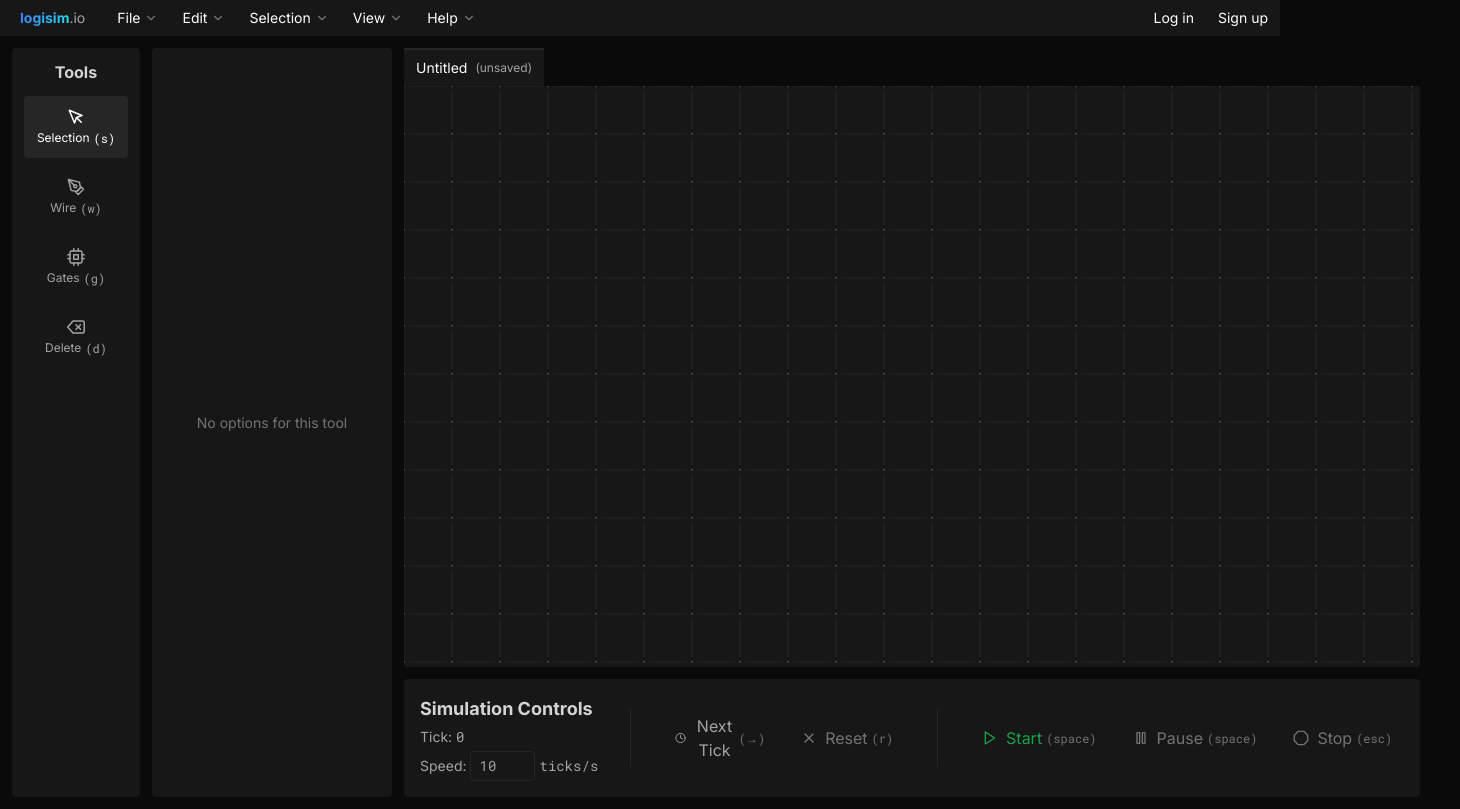
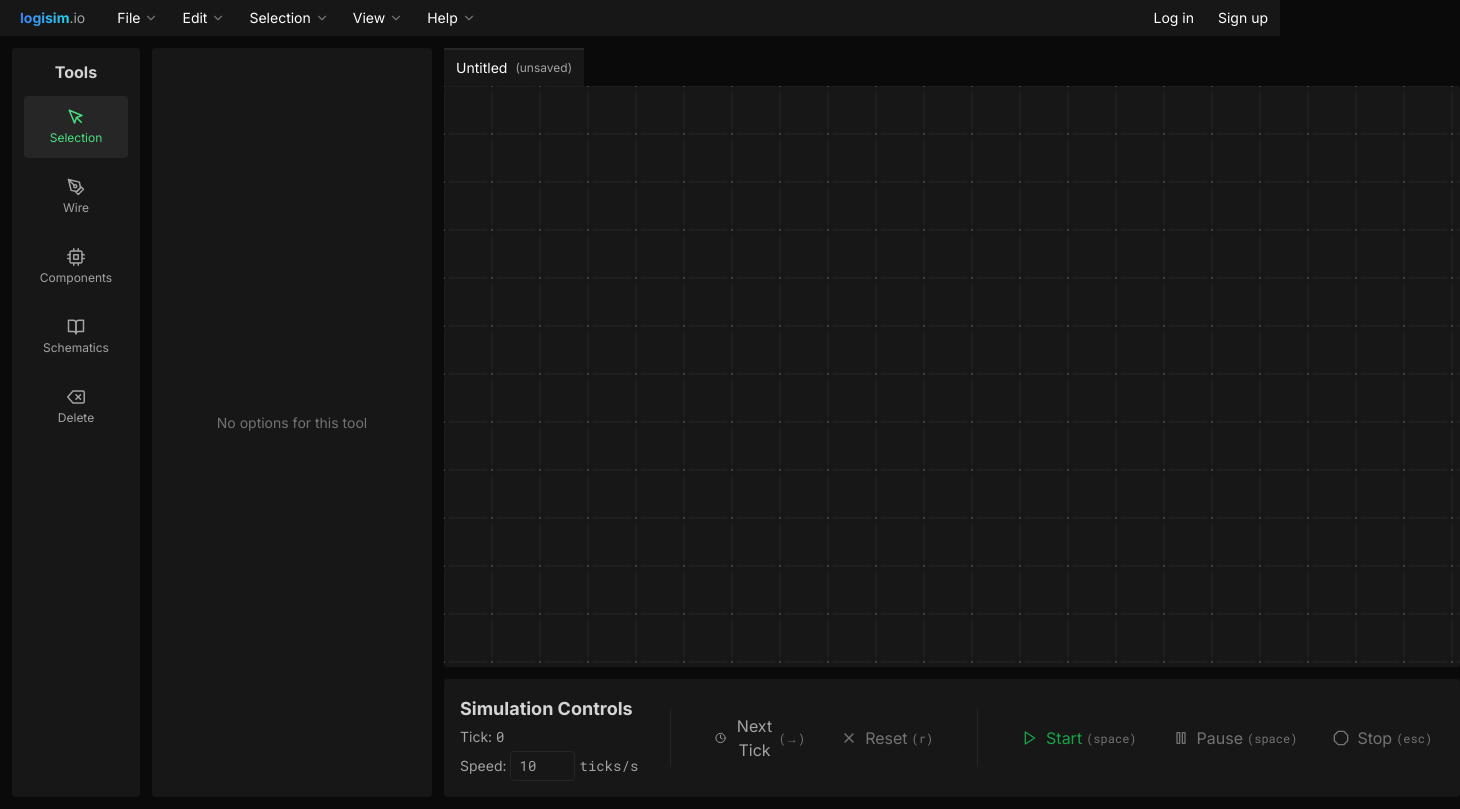
Before and after one commit to logisim-io/website, a Next.js app: page / in a window 1280 px wide. Shown: the whole page, 1460 px wide, since content can reach past the window. Built offline with nearby package versions, Linux system fonts and the light colour scheme.

Commit message:
Rename gates to components

```diff
--- a/src/components/layout/Sidebar.js
+++ b/src/components/layout/Sidebar.js
@@ -1,23 +1,29 @@
 'use client';
 
 import { useEffect, useState } from 'react';
+import BookOpenIcon from '@/assets/icons/book-open.svg';
 import CPUIcon from '@/assets/icons/cpu.svg';
 import DeleteIcon from '@/assets/icons/delete.svg';
-import InfoIcon from '@/assets/icons/info.svg';
 import LogInIcon from '@/assets/icons/log-in.svg';
 import LogOutIcon from '@/assets/icons/log-out.svg';
 import MousePointerIcon from '@/assets/icons/mouse-pointer.svg';
 import MoveIcon from '@/assets/icons/move.svg';
 import PenToolIcon from '@/assets/icons/pen-tool.svg';
 
-const gates = [
-    { name: 'AND', inputs: 2, outputs: 1 },
-    { name: 'OR', inputs: 2, outputs: 1 },
-    { name: 'XOR', inputs: 2, outputs: 1 },
-    { name: 'NOT', inputs: 1, outputs: 1 },
-    { name: 'NAND', inputs: 2, outputs: 1 },
-    { name: 'NOR', inputs: 2, outputs: 1 },
-    { name: 'XNOR', inputs: 2, outputs: 1 }
+const components = [
+    { name: 'AND Gate', category: 'Gates', inputs: 2, outputs: 1 },
+    { name: 'OR Gate', category: 'Gates', inputs: 2, outputs: 1 },
+    { name: 'XOR Gate', category: 'Gates', inputs: 2, outputs: 1 },
+    { name: 'NOT Gate', category: 'Gates', inputs: 1, outputs: 1 },
+    { name: 'NAND Gate', category: 'Gates', inputs: 2, outputs: 1 },
+    { name: 'NOR Gate', category: 'Gates', inputs: 2, outputs: 1 },
+    { name: 'XNOR Gate', category: 'Gates', inputs: 2, outputs: 1 },
+    { name: 'Bulb', category: 'Visuals', inputs: 1 },
+    { name: 'Switch', category: 'Inputs', inputs: 1 },
+    { name: 'Button', category: 'Inputs', inputs: 1 },
+    { name: 'Constant', category: 'Inputs', inputs: 1 },
+    { name: 'Input', category: 'schematics', inputs: 1 },
+    { name: 'Output', category: 'Schematics', inputs: 1 }
 ];
 
 export default function Sidebar({ className = '', isLocked = false }) {
@@ -26,13 +32,17 @@ export default function Sidebar({ className = '', isLocked = false }) {
     return (
         <div className={`flex gap-3 ${className}`}>
             <Toolbar currentTool={currentTool} setCurrentTool={setCurrentTool} isLocked={isLocked} />
-            {
-                currentTool === 'gates'
-                    ? <GatesPanel isLocked={isLocked} />
-                    : currentTool === 'wire'
-                        ? <WiresPanel />
-                        : <NoOptionsPanel />
-            }
+            <div className="h-full w-[280px]">
+                {
+                    currentTool === 'components'
+                        ? <ComponentsPanel isLocked={isLocked} />
+                        : currentTool === 'wire'
+                            ? <WiresPanel isLocked={isLocked} />
+                            : currentTool === 'schematics'
+                                ? <SchematicsPanel isLocked={isLocked} />
+                                : <NoOptionsPanel />
+                }
+            </div>
         </div>
     );
 }
@@ -54,7 +64,12 @@ export function Toolbar({ currentTool, setCurrentTool, isLocked = false }) {
                     break;
                 }
                 case 'KeyG': {
-                    setCurrentTool('gates');
+                    setCurrentTool('components');
+
+                    break;
+                }
+                case 'KeyC': {
+                    setCurrentTool('schematics');
 
                     break;
                 }
@@ -76,39 +91,33 @@ export function Toolbar({ currentTool, setCurrentTool, isLocked = false }) {
             <p className="text-center font-bold text-neutral-300">Tools</p>
             <ul className="grow flex flex-col gap-2">
                 <li>
-                    <button type="button" className={`w-full p-3 flex flex-col items-center justify-center gap-1 ${isLocked ? 'text-neutral-500 cursor-not-allowed' : currentTool === 'selection' ? 'text-white bg-neutral-800' : 'text-neutral-400 hover:text-white hover:bg-neutral-800'} rounded`} onClick={() => setCurrentTool('selection')} disabled={isLocked}>
+                    <button type="button" className={`w-full p-3 flex flex-col items-center justify-center gap-1 ${isLocked ? 'text-neutral-500 cursor-not-allowed' : currentTool === 'selection' ? 'text-green-400 bg-neutral-800' : 'text-neutral-400 hover:text-white hover:bg-neutral-800'} rounded`} onClick={() => setCurrentTool('selection')} disabled={isLocked}>
                         <MousePointerIcon width="18" height="18" />
-                        <div className="flex items-center gap-1 text-xs">
-                            <span>Selection</span>
-                            <span className="font-mono">(s)</span>
-                        </div>
+                        <span className="text-xs">Selection</span>
                     </button>
                 </li>
                 <li>
-                    <button type="button" className={`w-full p-3 flex flex-col items-center justify-center gap-1 ${isLocked ? 'text-neutral-500 cursor-not-allowed' : currentTool === 'wire' ? 'text-white bg-neutral-800' : 'text-neutral-400 hover:text-white hover:bg-neutral-800'} rounded`} onClick={() => setCurrentTool('wire')} disabled={isLocked}>
+                    <button type="button" className={`w-full p-3 flex flex-col items-center justify-center gap-1 ${isLocked ? 'text-neutral-500 cursor-not-allowed' : currentTool === 'wire' ? 'text-orange-400 bg-neutral-800' : 'text-neutral-400 hover:text-white hover:bg-neutral-800'} rounded`} onClick={() => setCurrentTool('wire')} disabled={isLocked}>
                         <PenToolIcon width="18" height="18" />
-                        <div className="flex items-center gap-1 text-xs">
-                            <span>Wire</span>
-                            <span className="font-mono">(w)</span>
-                        </div>
+                        <span className="text-xs">Wire</span>
                     </button>
                 </li>
                 <li>
-                    <button type="button" className={`w-full p-3 flex flex-col items-center justify-center gap-1 ${isLocked ? 'text-neutral-500 cursor-not-allowed' : currentTool === 'gates' ? 'text-white bg-neutral-800' : 'text-neutral-400 hover:text-white hover:bg-neutral-800'} rounded`} onClick={() => setCurrentTool('gates')} disabled={isLocked}>
+                    <button type="button" className={`w-full p-3 flex flex-col items-center justify-center gap-1 ${isLocked ? 'text-neutral-500 cursor-not-allowed' : currentTool === 'components' ? 'text-blue-400 bg-neutral-800' : 'text-neutral-400 hover:text-white hover:bg-neutral-800'} rounded`} onClick={() => setCurrentTool('components')} disabled={isLocked}>
                         <CPUIcon width="18" height="18" />
-                        <div className="flex items-center gap-1 text-xs">
-                            <span>Gates</span>
-                            <span className="font-mono">(g)</span>
-                        </div>
+                        <span className="text-xs">Components</span>
                     </button>
                 </li>
                 <li>
-                    <button type="button" className={`w-full p-3 flex flex-col items-center justify-center gap-1 ${isLocked ? 'text-neutral-500 cursor-not-allowed' : currentTool === 'delete' ? 'text-white bg-neutral-800' : 'text-neutral-400 hover:text-white hover:bg-neutral-800'} rounded`} onClick={() => setCurrentTool('delete')} disabled={isLocked}>
+                    <button type="button" className={`w-full p-3 flex flex-col items-center justify-center gap-1 ${isLocked ? 'text-neutral-500 cursor-not-allowed' : currentTool === 'schematics' ? 'text-purple-400 bg-neutral-800' : 'text-neutral-400 hover:text-white hover:bg-neutral-800'} rounded`} onClick={() => setCurrentTool('schematics')} disabled={isLocked}>
+                        <BookOpenIcon width="18" height="18" />
+                        <span className="text-xs">Schematics</span>
+                    </button>
+                </li>
+                <li>
+                    <button type="button" className={`w-full p-3 flex flex-col items-center justify-center gap-1 ${isLocked ? 'text-neutral-500 cursor-not-allowed' : currentTool === 'delete' ? 'text-red-400 bg-neutral-800' : 'text-neutral-400 hover:text-white hover:bg-neutral-800'} rounded`} onClick={() => setCurrentTool('delete')} disabled={isLocked}>
                         <DeleteIcon width="18" height="18" />
-                        <div className="flex items-center gap-1 text-xs">
-                            <span>Delete</span>
-                            <span className="font-mono">(d)</span>
-                        </div>
+                        <span className="text-xs">Delete</span>
                     </button>
                 </li>
             </ul>
@@ -116,54 +125,57 @@ export function Toolbar({ currentTool, setCurrentTool, isLocked = false }) {
     );
 }
 
-export function GatesPanel({ isLocked }) {
-    // TODO make gates a component attribute
+export function ComponentsPanel({ isLocked }) {
+    // TODO make the components list an attribute to this function
+    // TODO color-code components by category, and add filter buttons at the top of the components panel
 
-    const [currentGate, setCurrentGate] = useState(null);
+    const [currentComponent, setCurrentComponent] = useState(null);
 
     useEffect(() => {
         const onKeyDown = (event) => {
             if (isLocked || !event.code.startsWith('Digit')) return;
 
-            const newGateID = parseInt(event.code.replace('Digit', ''));
-            if (newGateID < 1 || newGateID > gates.length) return;
+            const newComponentIndex = parseInt(event.code.replace('Digit', ''));
+            if (newComponentIndex < 1 || newComponentIndex > components.length) return;
 
-            setCurrentGate(newGateID - 1);
+            setCurrentComponent(newComponentIndex - 1);
         };
 
         window.addEventListener('keydown', onKeyDown);
 
         return () => window.removeEventListener('keydown', onKeyDown);
-    }, [gates, isLocked]);
+    }, [components, isLocked]);
 
     return (
-        <div className="flex flex-col gap-3 p-3 rounded bg-neutral-900 w-[240px]">
-            <p className="text-center font-bold text-neutral-300">Gates</p>
+        <div className="flex flex-col gap-3 p-3 rounded bg-neutral-900 w-full h-full">
+            <p className="text-center font-bold text-neutral-300">Components</p>
             <div className="flex flex-col grow gap-2">
                 <ul className="grow flex flex-col gap-2">
                     {
-                        gates.map((gate, index) => (
+                        components.map((gate, index) => (
                             <li key={index}>
-                                <button type="button" className={`w-full flex items-start p-3 rounded select-none ${isLocked ? 'text-neutral-500 cursor-not-allowed' : currentGate === index ? 'bg-neutral-800 cursor-pointer' : 'hover:bg-neutral-800 cursor-pointer'}`} onClick={() => setCurrentGate(index)} disabled={isLocked}>
+                                <button type="button" className={`w-full flex items-start p-3 rounded select-none ${isLocked ? 'text-neutral-500 cursor-not-allowed' : currentComponent === index ? 'bg-neutral-800 cursor-pointer' : 'hover:bg-neutral-800 cursor-pointer'}`} onClick={() => setCurrentComponent(index)} disabled={isLocked}>
                                     <div>
-                                        <p className="flex items-center gap-1 font-mono">
+                                        <p className="flex items-center gap-1 font-mono">{gate.name}</p>
+                                        <div className={`flex items-center gap-1 ${isLocked ? 'text-neutral-500' : 'text-neutral-400'} text-sm`}>
                                             {
-                                                index < 9
-                                                    ? <span className={`${isLocked ? 'text-neutral-500' : 'text-neutral-300'} text-xs`}>({index + 1})</span>
+                                                gate.inputs
+                                                    ? <>
+                                                        <span>{gate.inputs}</span>
+                                                        <LogInIcon width="12" height="12" />
+                                                    </>
                                                     : null
                                             }
-                                            <span>{gate.name} Gate</span>
-                                        </p>
-                                        <div className={`flex items-center gap-1 ${isLocked ? 'text-neutral-500' : 'text-neutral-400'}`}>
-                                            <span>{gate.inputs}</span>
-                                            <LogInIcon width="12" height="12" />
-                                            <LogOutIcon width="12" height="12" className="ml-3" />
-                                            <span>{gate.outputs}</span>
+                                            {
+                                                gate.outputs
+                                                    ? <>
+                                                        <LogOutIcon width="12" height="12" className={gate.inputs ? 'ml-3' : ''} />
+                                                        <span>{gate.outputs}</span>
+                                                    </>
+                                                    : null
+                                            }
                                         </div>
                                     </div>
-                                    <button type="button" className={`ml-auto p-2 rounded ${isLocked ? 'text-neutral-500' : 'text-neutral-300 hover:bg-neutral-700 hover:text-white'}`}>
-                                        <InfoIcon width="16" height="16" />
-                                    </button>
                                 </button>
                             </li>
                         ))
@@ -180,8 +192,17 @@ export function GatesPanel({ isLocked }) {
 
 export function WiresPanel() {
     return (
-        <div className="flex flex-col gap-3 p-3 rounded bg-neutral-900 w-[240px]">
+        <div className="flex flex-col gap-3 p-3 rounded bg-neutral-900 w-full h-full">
             <p className="text-center font-bold text-neutral-300">Wires</p>
+            <p className="text-center mt-12">TODO</p>
+        </div>
+    );
+}
+
+export function SchematicsPanel() {
+    return (
+        <div className="flex flex-col gap-3 p-3 rounded bg-neutral-900 w-full h-full">
+            <p className="text-center font-bold text-neutral-300">Schematics</p>
             <p className="text-center mt-12">TODO</p>
         </div>
     );
@@ -189,7 +210,7 @@ export function WiresPanel() {
 
 export function NoOptionsPanel() {
     return (
-        <div className="flex items-center justify-center rounded bg-neutral-900 w-[240px]">
+        <div className="flex items-center justify-center rounded bg-neutral-900 w-full h-full">
             <p className="text-center text-neutral-500 text-sm">No options for this tool</p>
         </div>
     );
```
Also changed, not shown: src/assets/icons/book-open.svg (added), src/assets/icons/chevron-right.svg (added).
